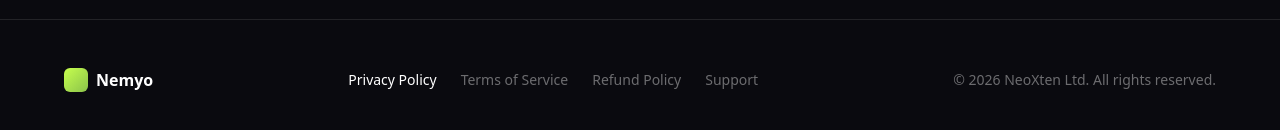
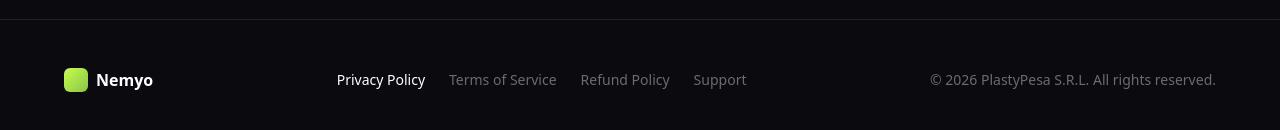
Before and after one commit to PlastyPesa/nemyo-landing, a Next.js app: page /privacy in a window 1280 px wide. Shown: the part 3069-3199 px from the top of the page. Built offline with nearby package versions, Linux system fonts and the light colour scheme.

Commit message:
Fix: PlastyPesa S.R.L. legal entity, tagline: Let kids explore. We handle the rest.

```diff
--- a/src/app/page.tsx
+++ b/src/app/page.tsx
@@ -37,9 +37,9 @@ export default function Home() {
           </div>
 
           <h1 className="text-4xl md:text-6xl lg:text-7xl font-bold tracking-tight leading-[1.1] mb-6">
-            A safe phone.{" "}
+            Let kids explore.{" "}
             <span className="bg-gradient-to-r from-[#C7FF4D] via-[#A979F2] to-[#FFC72C] bg-clip-text text-transparent">
-              Full of wonder.
+              We handle the rest.
             </span>
           </h1>
 
@@ -529,7 +529,7 @@ export default function Home() {
             </div>
 
             <p className="text-sm text-white/40">
-              © 2026 NeoXten Ltd. All rights reserved.
+              © 2026 PlastyPesa S.R.L. All rights reserved.
             </p>
           </div>
         </div>
--- a/src/app/privacy/page.tsx
+++ b/src/app/privacy/page.tsx
@@ -166,7 +166,7 @@ export default function PrivacyPolicy() {
 
           <section className="border-t border-white/10 pt-8 mt-12">
             <p className="text-white/40 text-sm">
-              Nemyo is operated by NeoXten Ltd.<br />
+              Nemyo is operated by PlastyPesa S.R.L.<br />
               Registered in England and Wales.
             </p>
           </section>
@@ -191,7 +191,7 @@ export default function PrivacyPolicy() {
             </div>
 
             <p className="text-sm text-white/40">
-              © 2026 NeoXten Ltd. All rights reserved.
+              © 2026 PlastyPesa S.R.L. All rights reserved.
             </p>
           </div>
         </div>
--- a/src/app/refund/page.tsx
+++ b/src/app/refund/page.tsx
@@ -164,7 +164,7 @@ export default function RefundPolicy() {
 
           <section className="border-t border-white/10 pt-8 mt-12">
             <p className="text-white/40 text-sm">
-              Nemyo is operated by NeoXten Ltd.<br />
+              Nemyo is operated by PlastyPesa S.R.L.<br />
               Registered in England and Wales.
             </p>
           </section>
@@ -189,7 +189,7 @@ export default function RefundPolicy() {
             </div>
 
             <p className="text-sm text-white/40">
-              © 2026 NeoXten Ltd. All rights reserved.
+              © 2026 PlastyPesa S.R.L. All rights reserved.
             </p>
           </div>
         </div>
--- a/src/app/terms/page.tsx
+++ b/src/app/terms/page.tsx
@@ -135,7 +135,7 @@ export default function TermsOfService() {
           <section>
             <h2 className="text-2xl font-semibold text-white mb-4">8. Intellectual Property</h2>
             <p className="text-white/80 leading-relaxed">
-              Nemyo and its original content, features, and functionality are owned by NeoXten Ltd
+              Nemyo and its original content, features, and functionality are owned by PlastyPesa S.R.L.
               and are protected by international copyright, trademark, and other intellectual property laws.
             </p>
           </section>
@@ -201,7 +201,7 @@ export default function TermsOfService() {
 
           <section className="border-t border-white/10 pt-8 mt-12">
             <p className="text-white/40 text-sm">
-              Nemyo is operated by NeoXten Ltd.<br />
+              Nemyo is operated by PlastyPesa S.R.L.<br />
               Registered in England and Wales.
             </p>
           </section>
@@ -226,7 +226,7 @@ export default function TermsOfService() {
             </div>
 
             <p className="text-sm text-white/40">
-              © 2026 NeoXten Ltd. All rights reserved.
+              © 2026 PlastyPesa S.R.L. All rights reserved.
             </p>
           </div>
         </div>
```
